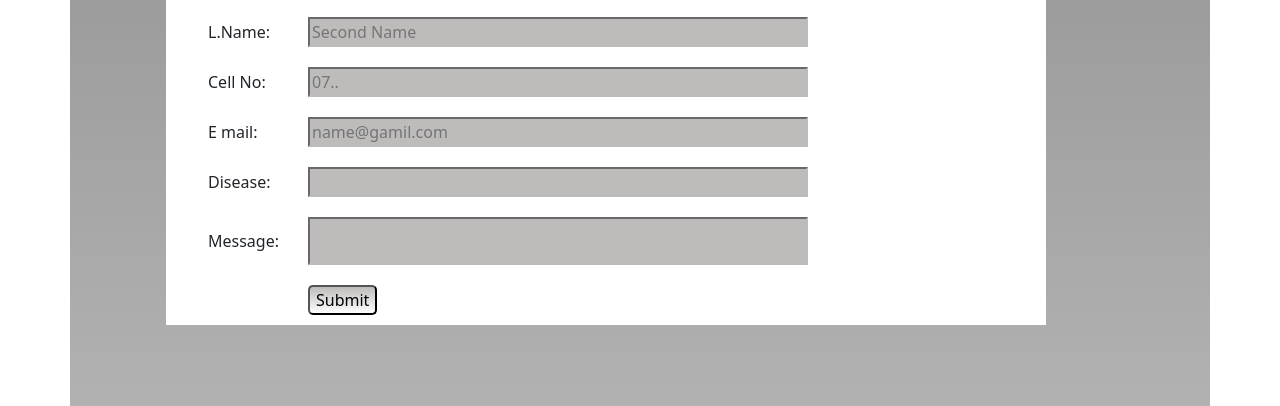
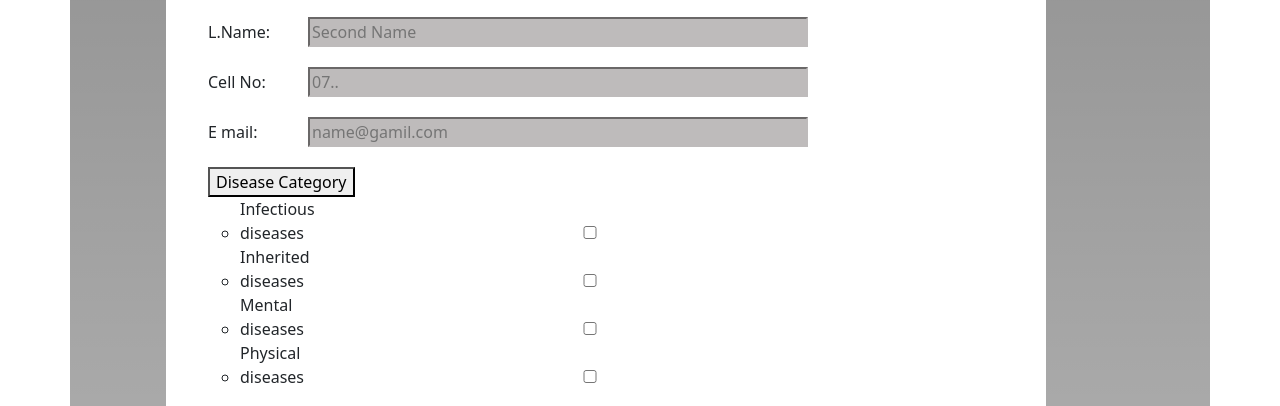
Before and after one commit to Grievi/MY-Afya, a plain HTML site: page services.html in a window 1280 px wide. Shown: the part 1125-1531 px from the top of the page. Drawn offline with nearby package versions, Linux system fonts and the light colour scheme.

Commit message:
add a dropdown setion for the diseases section

```diff
--- a/services.html
+++ b/services.html
@@ -95,7 +95,15 @@
                         <li class="list-items"><label for="s-lname">L.Name:</label><input placeholder="Second Name" type="text" id="s-lname"></li>
                         <li class="list-items"><label for="s-cell">Cell No:</label><input placeholder="07.." type="number" id="s-cell" maxlength="10"></li>
                         <li class="list-items"><label for="s-email">E mail:</label><input placeholder="name@gamil.com" type="text" id="s-email"></li>
-                        <li class="list-items"><label for="s-disease">Disease:</label><input type="text" id="s-disease"></li>
+                        <li class="list-items">
+                            <button id="disease-button">Disease Category</button>
+                            <ul class="disease-selection">
+                                <li><label for="infectious">Infectious diseases</label><input type="checkbox" id="infectious" value="infectious" name="disease"></li>
+                                <li><label for="inherited">Inherited diseases</label><input type="checkbox" id="inherited" value="inherited" name="disease"></li>
+                                <li><label for="mental">Mental diseases</label><input type="checkbox" id="mental" value="mental" name="disease"></li>
+                                <li><label for="physical">Physical diseases</label><input type="checkbox" id="physical" value="physical" name="disease"></li>
+                            </ul>
+                        </li>
                         <li class="list-items"><label for="s-message">Message:</label><input type="text" id="s-message" class="textarea"></li>
                         <li class="list-items"><label></label><button class="submit" id="submit2">Submit</button></li>
                     </ul>
```
